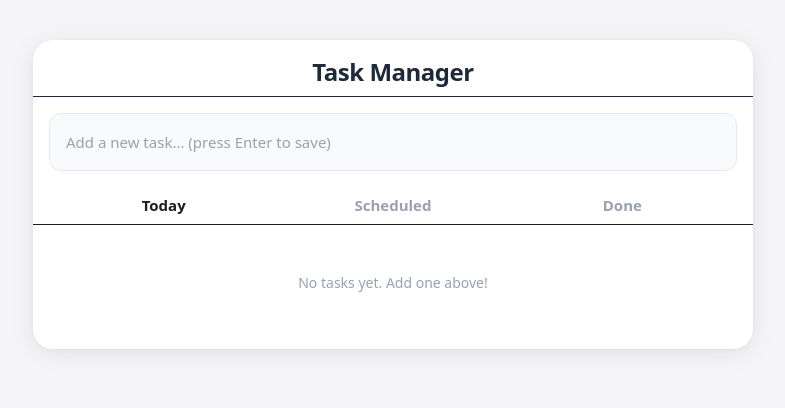
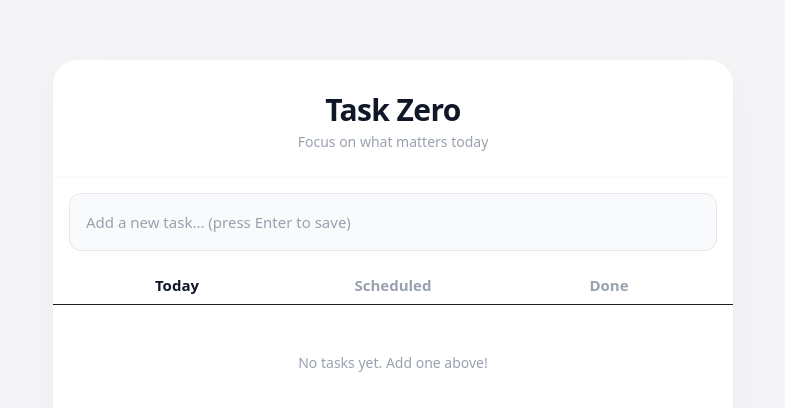
Before and after one commit to ngkhanhthien/task-zero-website, an Angular app: page / in a window 1280 px wide. Shown: the top 408 px of the page, without its empty margins (247-1032 px from the left). Built offline with nearby package versions, Linux system fonts and the light colour scheme.

Commit message:
refactor: final layout polish and spacing refinements

```diff
--- a/src/app/app.css
+++ b/src/app/app.css
@@ -1,11 +1,14 @@
 .layout-container {
   max-width: 720px;
-  margin: 40px auto 0 auto;
+  margin: 60px auto 80px auto; /* More vertical breathing room */
+  padding: 0 20px; /* Padding for mobile/narrow viewports */
 }
 
 .core-card {
   background-color: #ffffff;
-  border-radius: 20px;
-  box-shadow: 0 4px 24px rgba(0, 0, 0, 0.08), 0 1px 4px rgba(0, 0, 0, 0.04);
-  overflow: hidden;
+  border-radius: 24px; /* Slightly more rounded */
+  box-shadow: 0 10px 40px rgba(0, 0, 0, 0.04), 0 1px 2px rgba(0, 0, 0, 0.02);
+  min-height: 500px; /* Ensure card looks good even when empty */
+  display: flex;
+  flex-direction: column;
 }
--- a/src/app/app.html
+++ b/src/app/app.html
@@ -1,8 +1,11 @@
 <main class="layout-container">
-  <div class="core-card flex flex-col">
-    <h1 class="text-2xl font-bold pt-4 pb-2 text-center text-gray-800 border-b">
-      Task Manager
-    </h1>
+  <div class="core-card">
+    <header class="pt-8 pb-6 text-center border-b border-gray-50">
+      <h1 class="text-3xl font-extrabold tracking-tight text-gray-900">
+        Task Zero
+      </h1>
+      <p class="text-gray-400 text-sm mt-1">Focus on what matters today</p>
+    </header>
 
     <!-- Add Task Component -->
     <div class="px-4 pt-4">
```
